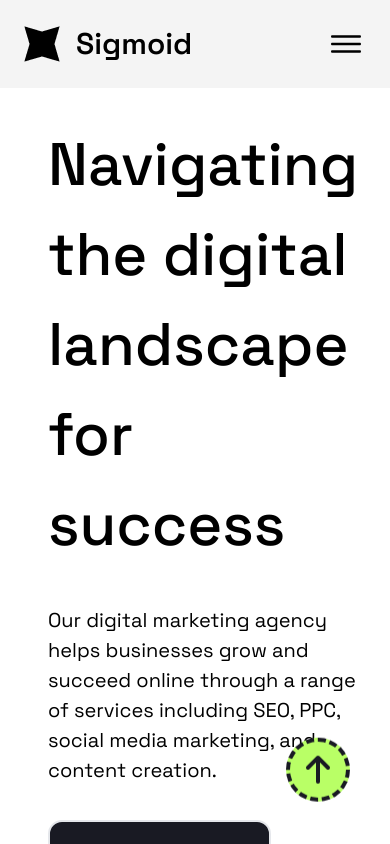
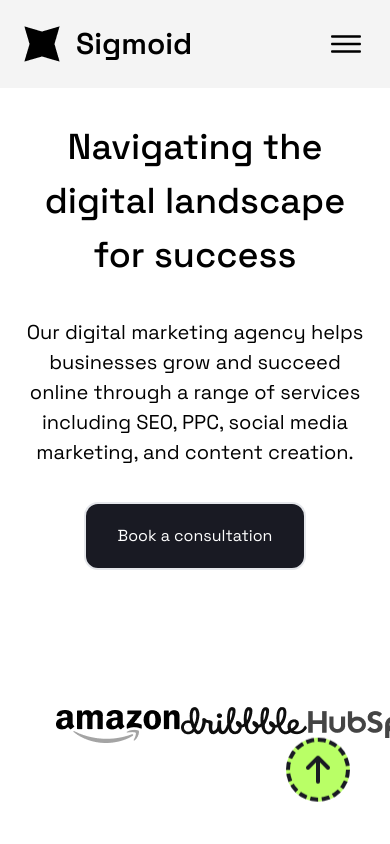
Before and after one commit to nithin-sivakumar/sigmoid-react, a React (Vite) app: page / in a window 390 px wide. Built offline with nearby package versions, Linux system fonts and the light colour scheme.

Commit message:
hero responsive

```diff
--- a/package.json
+++ b/package.json
@@ -4,7 +4,7 @@
   "version": "0.0.0",
   "type": "module",
   "scripts": {
-    "dev": "vite",
+    "dev": "vite --host",
     "build": "vite build",
     "lint": "eslint .",
     "preview": "vite preview"
--- a/src/components/Hero.jsx
+++ b/src/components/Hero.jsx
@@ -2,12 +2,12 @@ import React from "react";
 
 const Hero = () => {
   return (
-    <section className="mt-[2rem] pl-14 pr-6 flex items-center justify-center gap-4">
-      <div className="flex-1 flex flex-col items-start justify-center gap-[35px]">
-        <h2 className="font-medium text-[60px] max-w-[32rem]">
+    <section className="mt-[2rem] px-6 xl:pl-14 xl:pr-6 flex items-center justify-center gap-4">
+      <div className="flex-1 flex flex-col xl:items-start items-center justify-center gap-[35px]">
+        <h2 className="font-medium text-[36px] xl:text-[60px] max-w-[32rem] xl:text-left text-center">
           Navigating the digital landscape for success
         </h2>
-        <p className="font-normal text-[20px]">
+        <p className="font-normal text-[20px] xl:text-left text-center">
           Our digital marketing agency helps businesses grow and succeed online
           through a range of services including SEO, PPC, social media
           marketing, and content creation.
@@ -17,7 +17,7 @@ const Hero = () => {
         </button>
       </div>
 
-      <div className="flex-1 flex">
+      <div className="flex-1 xl:flex hidden">
         <img className="flex-1" src="/Illustration.png" alt="banner" />
       </div>
     </section>
```
